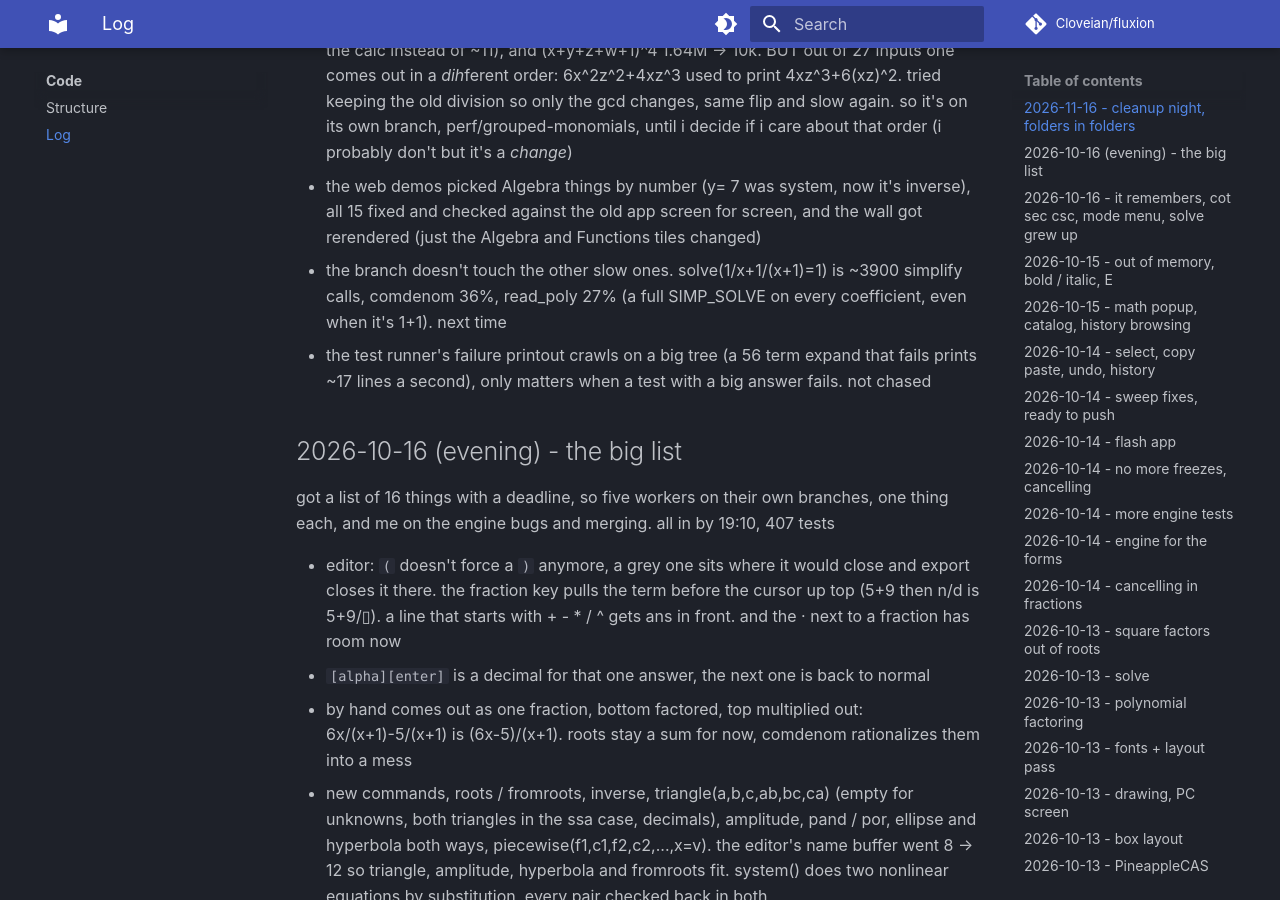
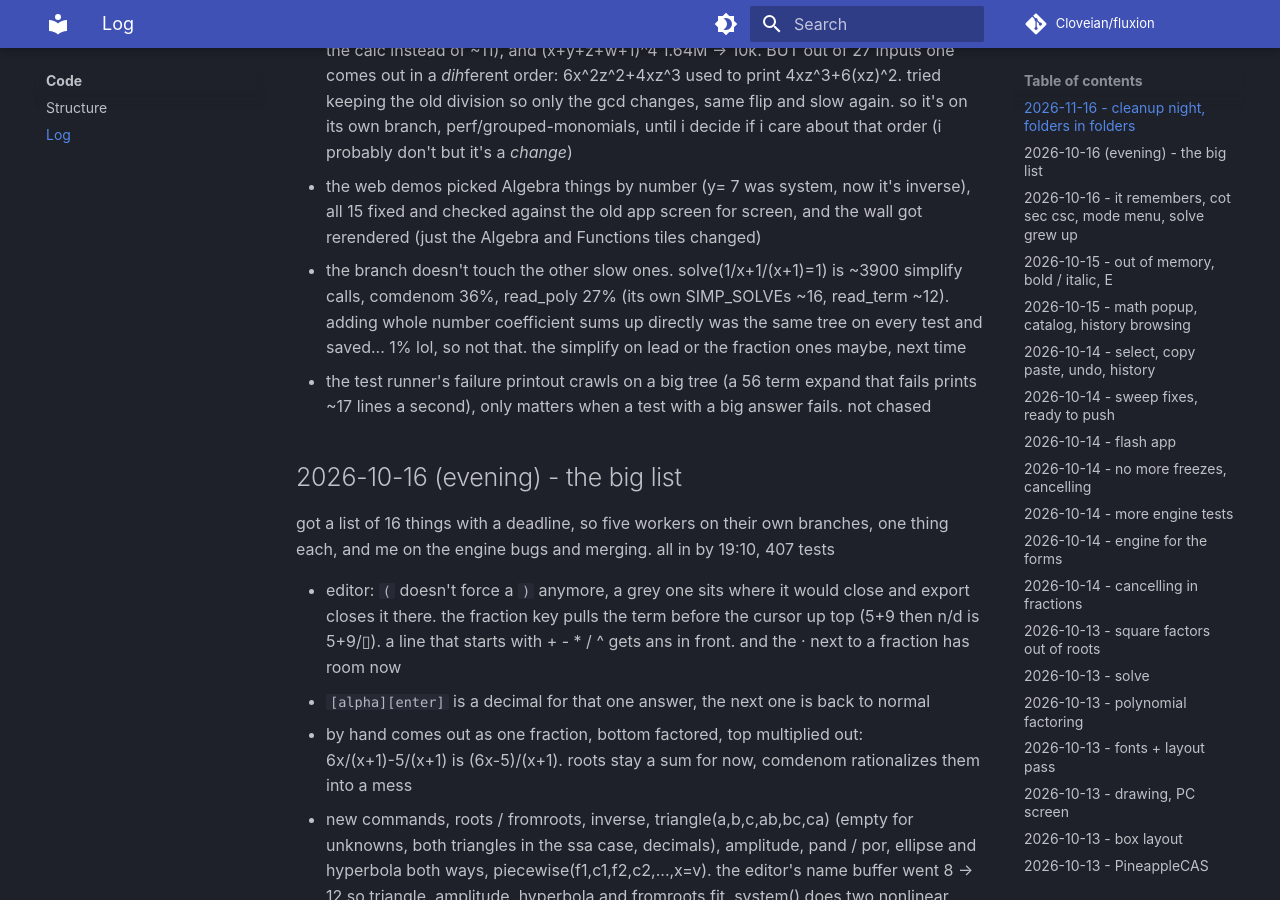
Before and after one commit to Cloveian/fluxion, an MkDocs documentation site: the page built from docs/code/log.md, in a window 1280 px wide and 900 px high, scrolled down 1583 px. Built offline with MkDocs 1.6.1 and Material for MkDocs 9.7.7, drawn with Linux system fonts in a browser that asks for light colours; comment, search, counter and statistics services are not loaded.

Commit message:
log: not that one either

```diff
--- a/docs/code/log.md
+++ b/docs/code/log.md
@@ -15,7 +15,7 @@ okie so a month off, then a look around before adding anything: what a 'real' ca
 - the monomial gcd from october ended in a simplify(SIMP_ALL ^ SIMP_ID_ALL), which with like terms on runs expand and factor on stuff like 2XY^2. ran both side by side on every gcd in all three test files (4001 of them) and all it ever did was drop a 1 and unwrap a lone factor, so it does just that now. 210k -> 139k work... and the time didn't move lol
 - the real one: the canonical form writes x^2z^2 as (xz)^2, the fast gcd only reads letter^n, so every compare with a (xz)^2 in it took the slow recursive gcd. reading (xz)^2 as x^2z^2 makes that sort 139k -> 4.3k work, ~105 -> 9 ms in the app (~1 min on the calc instead of ~11), and (x+y+z+w+1)^4 1.64M -> 10k. BUT out of 27 inputs one comes out in a *dih*ferent order: 6x^2z^2+4xz^3 used to print 4xz^3+6(xz)^2. tried keeping the old division so only the gcd changes, same flip and slow again. so it's on its own branch, perf/grouped-monomials, until i decide if i care about that order (i probably don't but it's a *change*)
 - the web demos picked Algebra things by number (y= 7 was system, now it's inverse), all 15 fixed and checked against the old app screen for screen, and the wall got rerendered (just the Algebra and Functions tiles changed)
-- the branch doesn't touch the other slow ones. solve(1/x+1/(x+1)=1) is ~3900 simplify calls, comdenom 36%, read_poly 27% (a full SIMP_SOLVE on every coefficient, even when it's 1+1). next time
+- the branch doesn't touch the other slow ones. solve(1/x+1/(x+1)=1) is ~3900 simplify calls, comdenom 36%, read_poly 27% (its own SIMP_SOLVEs ~16, read_term ~12). adding whole number coefficient sums up directly was the same tree on every test and saved... 1% lol, so not that. the simplify on lead or the fraction ones maybe, next time
 - the test runner's failure printout crawls on a big tree (a 56 term expand that fails prints ~17 lines a second), only matters when a test with a big answer fails. not chased
 
 ## 2026-10-16 (evening) - the big list
```
